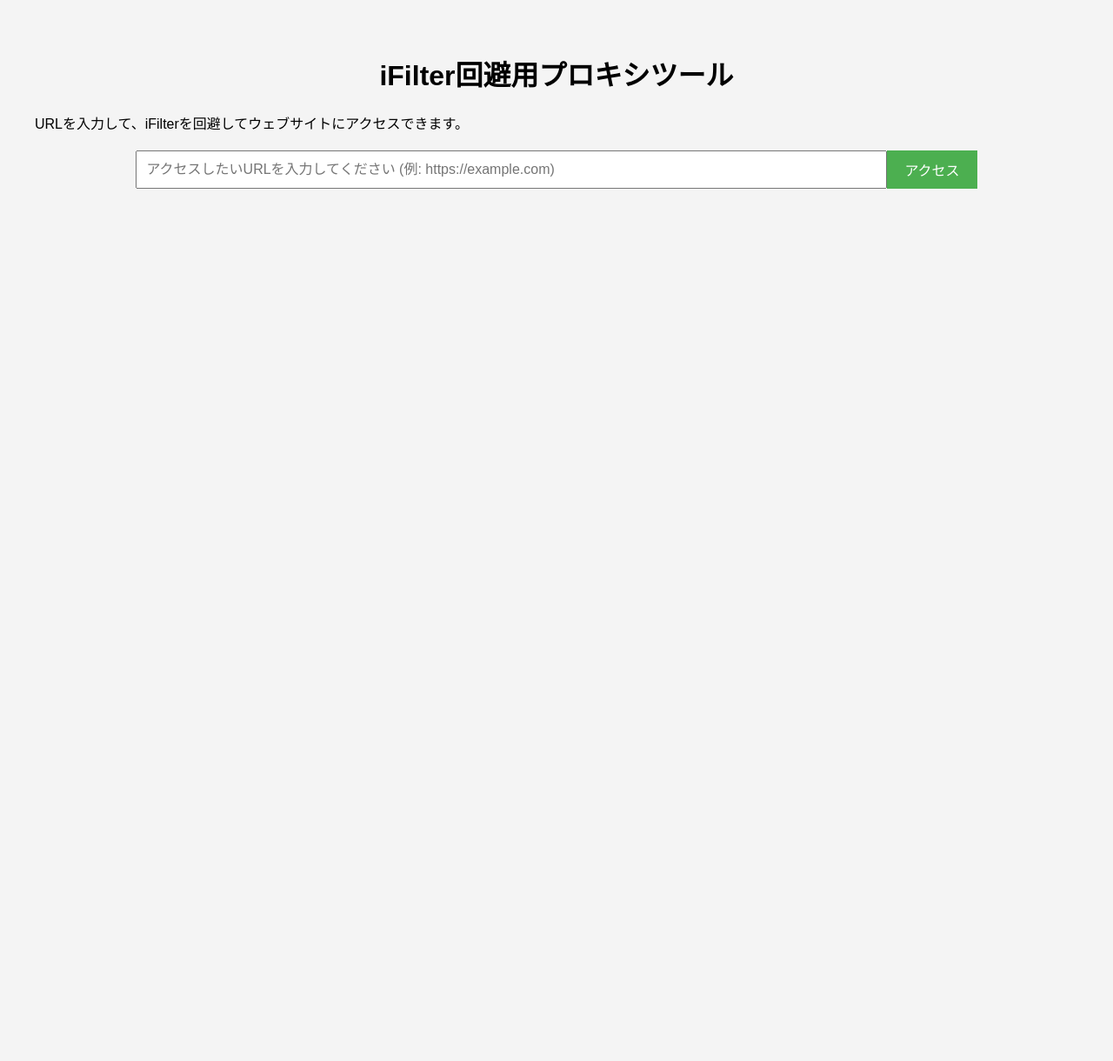
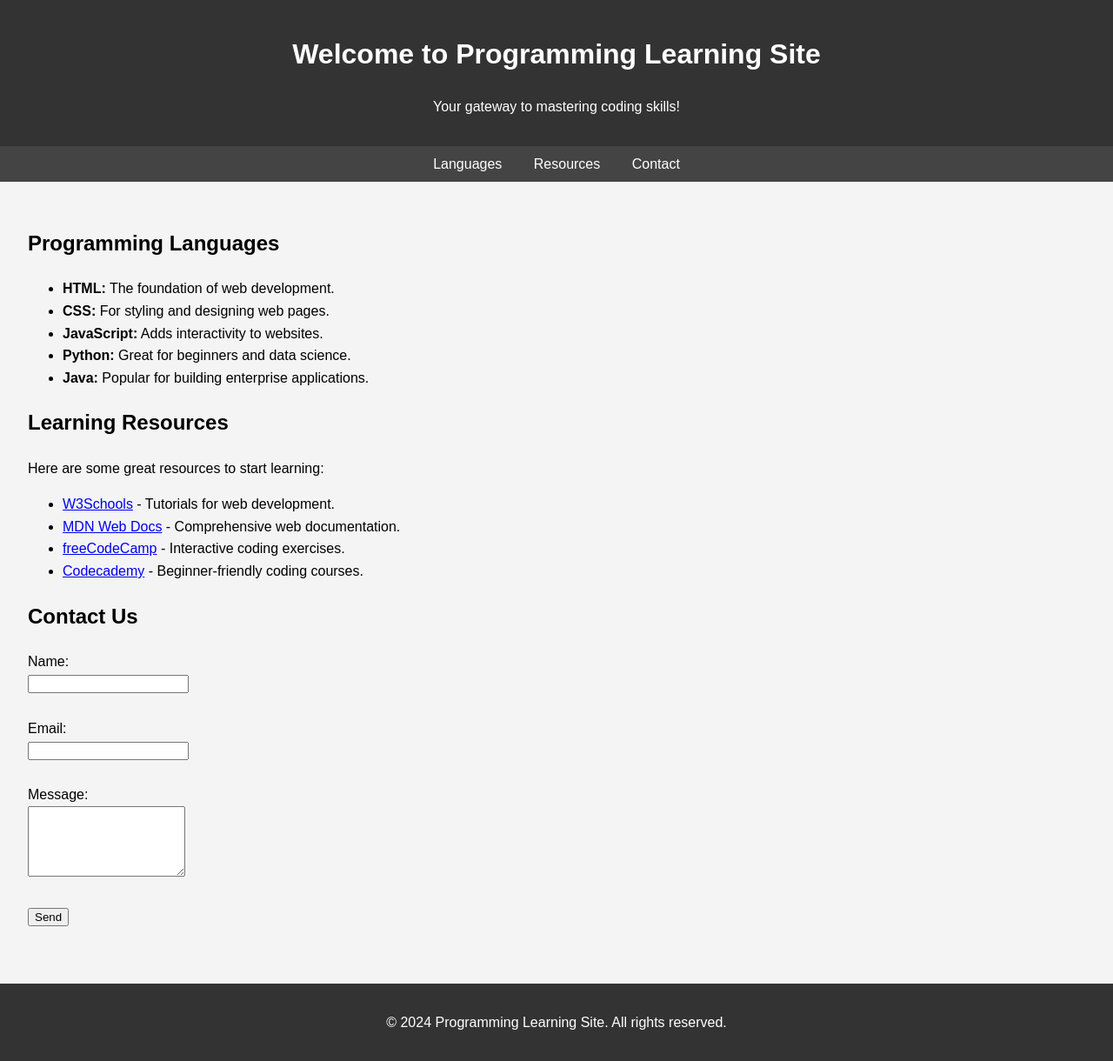
Before and after one commit to bananakun2023/gakoudarui, a plain HTML site: page index.html in a window 1280 px wide. Shown: the whole page at 87% size. Before the commit the page ends 881 px from the top, so only its background shows below. Drawn offline with Linux system fonts and the light colour scheme.

Commit message:
Update index.html

```diff
--- a/index.html
+++ b/index.html
@@ -1,71 +1,95 @@
 <!DOCTYPE html>
-<html lang="ja">
+<html lang="en">
 <head>
     <meta charset="UTF-8">
     <meta name="viewport" content="width=device-width, initial-scale=1.0">
-    <title>iFilter回避のためのプロキシページ</title>
+    <title>Programming Learning Site</title>
     <style>
         body {
             font-family: Arial, sans-serif;
-            margin: 20px;
-            padding: 20px;
+            line-height: 1.6;
+            margin: 0;
+            padding: 0;
             background-color: #f4f4f4;
         }
-        h1 {
+        header {
+            background: #333;
+            color: #fff;
+            padding: 1rem 0;
             text-align: center;
         }
-        .form-container {
-            display: flex;
-            justify-content: center;
-            margin-top: 20px;
+        nav {
+            background: #444;
+            color: #fff;
+            padding: 0.5rem;
+            text-align: center;
         }
-        input[type="text"] {
-            width: 70%;
-            padding: 10px;
-            font-size: 16px;
+        nav a {
+            color: #fff;
+            margin: 0 1rem;
+            text-decoration: none;
         }
-        button {
-            padding: 10px 20px;
-            font-size: 16px;
-            background-color: #4CAF50;
-            color: white;
-            border: none;
-            cursor: pointer;
+        nav a:hover {
+            text-decoration: underline;
         }
-        button:hover {
-            background-color: #45a049;
+        .container {
+            padding: 2rem;
         }
-        iframe {
-            width: 100%;
-            height: 600px;
-            border: none;
-            margin-top: 20px;
+        footer {
+            background: #333;
+            color: #fff;
+            text-align: center;
+            padding: 1rem 0;
+            margin-top: 2rem;
         }
     </style>
 </head>
 <body>
-    <h1>iFilter回避用プロキシツール</h1>
-    <p>URLを入力して、iFilterを回避してウェブサイトにアクセスできます。</p>
-
-    <div class="form-container">
-        <input type="text" id="urlInput" placeholder="アクセスしたいURLを入力してください (例: https://example.com)">
-        <button onclick="loadWebsite()">アクセス</button>
+    <header>
+        <h1>Welcome to Programming Learning Site</h1>
+        <p>Your gateway to mastering coding skills!</p>
+    </header>
+    <nav>
+        <a href="#languages">Languages</a>
+        <a href="#resources">Resources</a>
+        <a href="#contact">Contact</a>
+    </nav>
+    <div class="container">
+        <section id="languages">
+            <h2>Programming Languages</h2>
+            <ul>
+                <li><strong>HTML:</strong> The foundation of web development.</li>
+                <li><strong>CSS:</strong> For styling and designing web pages.</li>
+                <li><strong>JavaScript:</strong> Adds interactivity to websites.</li>
+                <li><strong>Python:</strong> Great for beginners and data science.</li>
+                <li><strong>Java:</strong> Popular for building enterprise applications.</li>
+            </ul>
+        </section>
+        <section id="resources">
+            <h2>Learning Resources</h2>
+            <p>Here are some great resources to start learning:</p>
+            <ul>
+                <li><a href="https://www.w3schools.com/" target="_blank">W3Schools</a> - Tutorials for web development.</li>
+                <li><a href="https://developer.mozilla.org/" target="_blank">MDN Web Docs</a> - Comprehensive web documentation.</li>
+                <li><a href="https://www.freecodecamp.org/" target="_blank">freeCodeCamp</a> - Interactive coding exercises.</li>
+                <li><a href="https://www.codecademy.com/" target="_blank">Codecademy</a> - Beginner-friendly coding courses.</li>
+            </ul>
+        </section>
+        <section id="contact">
+            <h2>Contact Us</h2>
+            <form>
+                <label for="name">Name:</label><br>
+                <input type="text" id="name" name="name" required><br><br>
+                <label for="email">Email:</label><br>
+                <input type="email" id="email" name="email" required><br><br>
+                <label for="message">Message:</label><br>
+                <textarea id="message" name="message" rows="5" required></textarea><br><br>
+                <button type="submit">Send</button>
+            </form>
+        </section>
     </div>
-
-    <iframe id="webFrame" src=""></iframe>
-
-    <script>
-        function loadWebsite() {
-            var url = document.getElementById('urlInput').value;
-
-            // 入力されたURLが有効かどうか確認
-            if (url && url.startsWith('http')) {
-                var iframe = document.getElementById('webFrame');
-                iframe.src = 'https://www.hidemyass.com/proxy?url=' + encodeURIComponent(url);
-            } else {
-                alert('有効なURLを入力してください（例: https://example.com）。');
-            }
-        }
-    </script>
+    <footer>
+        <p>&copy; 2024 Programming Learning Site. All rights reserved.</p>
+    </footer>
 </body>
 </html>
```
